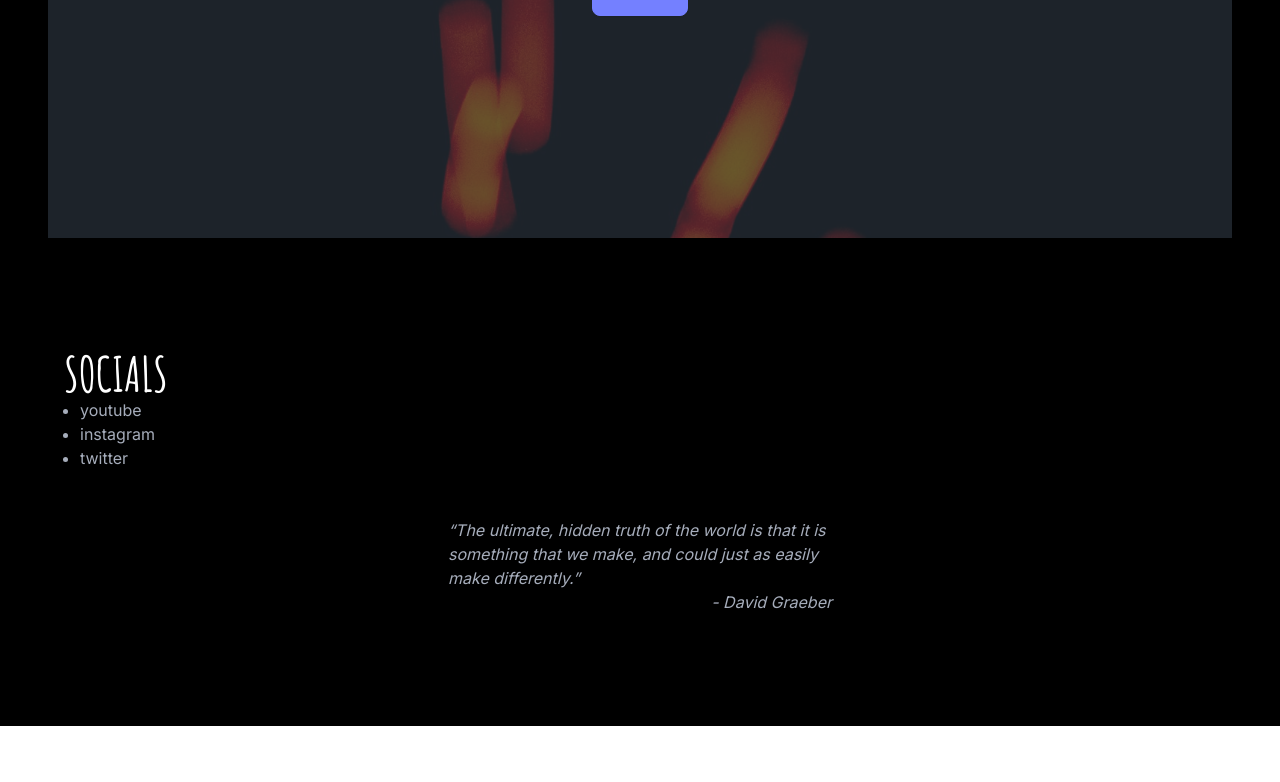
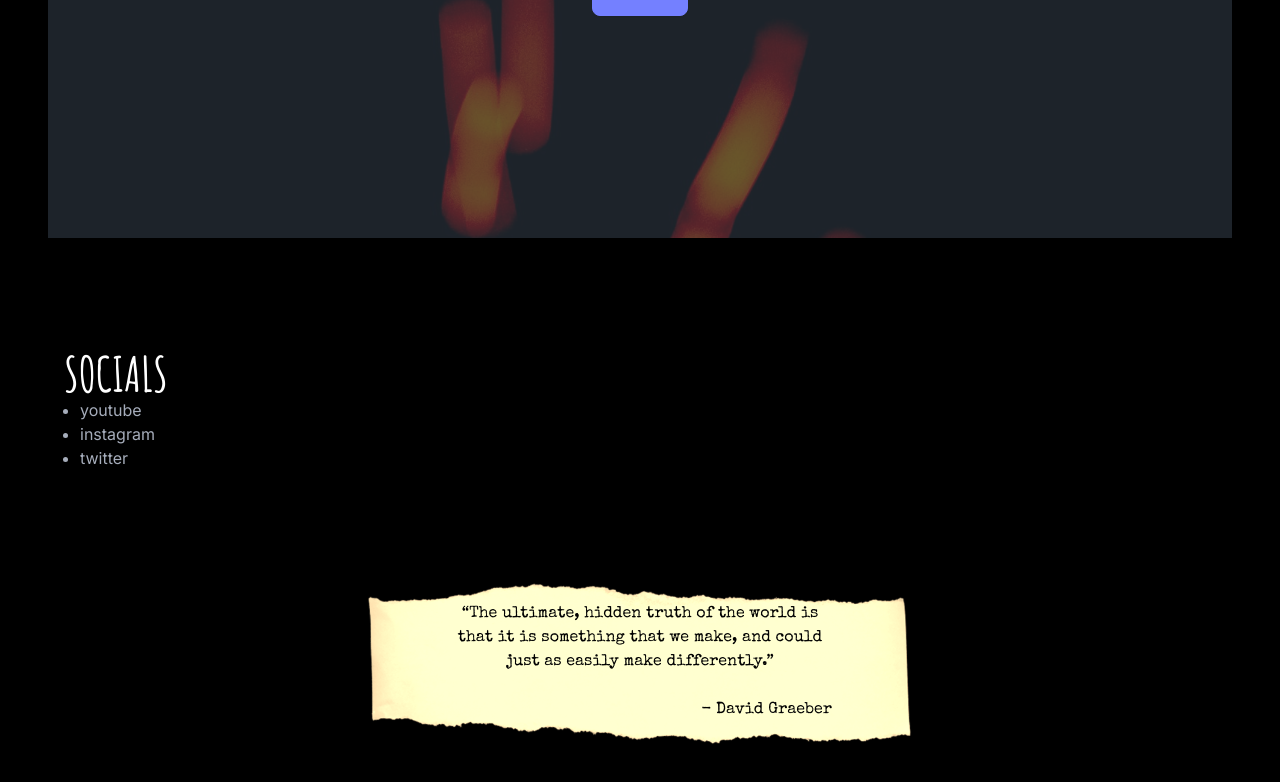
Before and after one commit to cludwell/spokeswheel, a Next.js app: page / in a window 1280 px wide. Shown: the part 1022-1804 px from the top of the page. Before the commit the page ends 1748 px from the top, so only its background shows below. Built offline with nearby package versions, Linux system fonts and the light colour scheme; no server answers.

Commit message:
made the footer cooler

```diff
--- a/src/components/Footer.jsx
+++ b/src/components/Footer.jsx
@@ -1,6 +1,12 @@
-import { Amatic_SC } from "next/font/google";
+import { Amatic_SC, Special_Elite } from "next/font/google";
+import tornpaper from "../../public/images/tornpaper.png";
+import Image from "next/image";
 const amatic = Amatic_SC({
   weight: "700",
+  subsets: ["latin"],
+});
+const special = Special_Elite({
+  weight: "400",
   subsets: ["latin"],
 });
 
@@ -14,9 +20,24 @@ export default function Footer() {
         <li>twitter</li>
       </ul>
 
-      <div className="flex flex-col w-full mx-auto items-center my-12">
-        <p className="w-96 italic ">{`“The ultimate, hidden truth of the world is that it is something that we make, and could just as easily make differently.”`}</p>
-        <span className="italic w-96 text-right">- David Graeber</span>
+      <div
+        className={
+          special.className +
+          " flex flex-col w-full mx-auto items-center relative text-black"
+        }
+      >
+        <Image
+          src={tornpaper}
+          alt="torn paper behind a pithy quote"
+          className="object-contain w-[34rem] h-96 sepia contrast-75"
+        />
+        <p className="w-96 absolute top-1/2 left-1/2 transform -translate-x-1/2 -translate-y-1/2 text-center">
+          “The ultimate, hidden truth of the world is that it is something that
+          we make, and could just as easily make differently.”
+          <br />
+          <br />
+          <span className=" w-96 text-right float-end">- David Graeber</span>
+        </p>
       </div>
     </div>
   );
```
Also changed, not shown: public/images/tornpaper.png (added), src/app/globals.css (line endings or trailing spaces).
